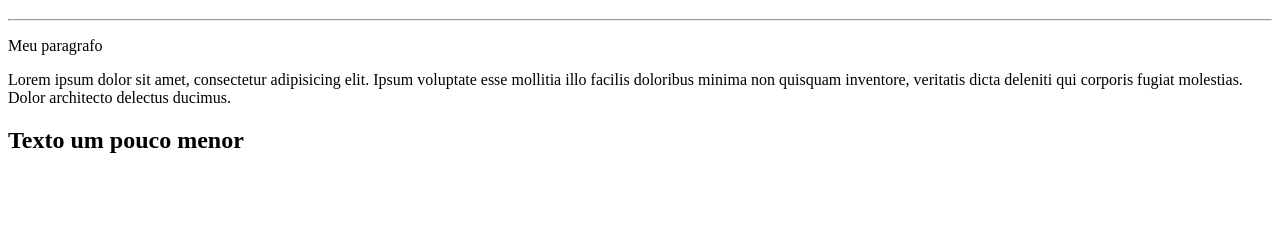
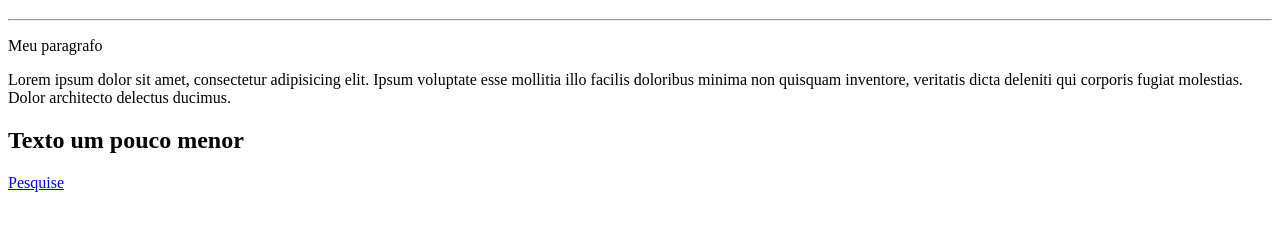
Before and after one commit to JoaoLucasKnight/Aulas, a plain HTML site: page aula01/index.html in a window 1280 px wide. Shown: the part 61-292 px from the top of the page. Drawn offline with Linux system fonts and the light colour scheme.

Commit message:
atualizar

```diff
--- a/aula01/index.html
+++ b/aula01/index.html
@@ -10,5 +10,6 @@
     <p>Meu paragrafo</p>
     <p>Lorem ipsum dolor sit amet, consectetur adipisicing elit. Ipsum voluptate esse mollitia illo facilis doloribus minima non quisquam inventore, veritatis dicta deleniti qui corporis fugiat molestias. Dolor architecto delectus ducimus.</p>
     <h2>Texto um pouco menor</h2>
+    <a href="https://www.google.com.br/">Pesquise</a>
 </body>
 </html>
```
